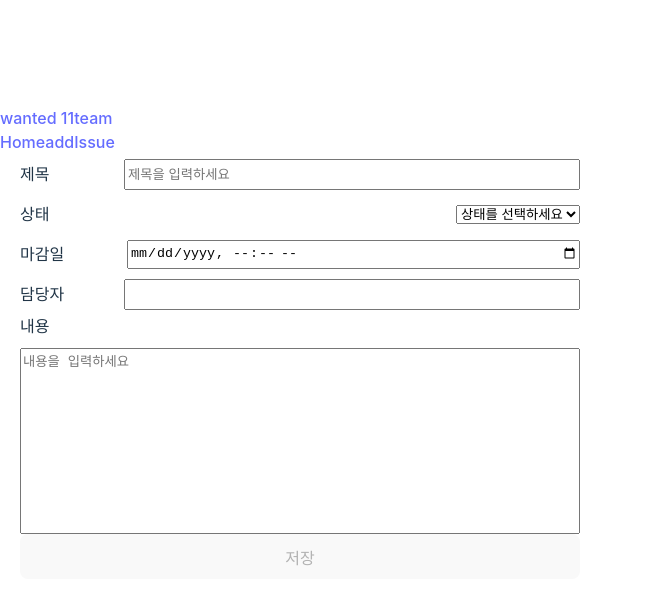
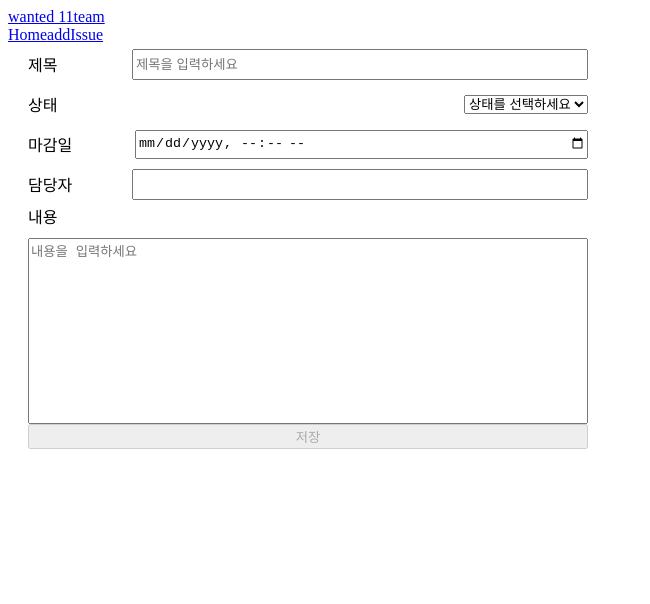
Before and after one commit to pre-onboading-eleven/pre-onboarding-8th-2-11, a React (Vite) app: page /add in a window 1280 px wide. Shown: the top 604 px of the page, without its empty margins (0-650 px from the left). Built offline with nearby package versions, Linux system fonts and the light colour scheme.

Commit message:
remove : app.css, index.css 파일 삭제

```diff
--- a/src/App.css
+++ /dev/null
@@ -1,41 +0,0 @@
-#root {
-  max-width: 1280px;
-  margin: 0 auto;
-  padding: 2rem;
-  text-align: center;
-}
-
-.logo {
-  height: 6em;
-  padding: 1.5em;
-  will-change: filter;
-}
-.logo:hover {
-  filter: drop-shadow(0 0 2em #646cffaa);
-}
-.logo.react:hover {
-  filter: drop-shadow(0 0 2em #61dafbaa);
-}
-
-@keyframes logo-spin {
-  from {
-    transform: rotate(0deg);
-  }
-  to {
-    transform: rotate(360deg);
-  }
-}
-
-@media (prefers-reduced-motion: no-preference) {
-  a:nth-of-type(2) .logo {
-    animation: logo-spin infinite 20s linear;
-  }
-}
-
-.card {
-  padding: 2em;
-}
-
-.read-the-docs {
-  color: #888;
-}
--- a/src/index.css
+++ /dev/null
@@ -1,70 +0,0 @@
-:root {
-  font-family: Inter, Avenir, Helvetica, Arial, sans-serif;
-  font-size: 16px;
-  line-height: 24px;
-  font-weight: 400;
-
-  color-scheme: light dark;
-  color: rgba(255, 255, 255, 0.87);
-  background-color: #242424;
-
-  font-synthesis: none;
-  text-rendering: optimizeLegibility;
-  -webkit-font-smoothing: antialiased;
-  -moz-osx-font-smoothing: grayscale;
-  -webkit-text-size-adjust: 100%;
-}
-
-a {
-  font-weight: 500;
-  color: #646cff;
-  text-decoration: inherit;
-}
-a:hover {
-  color: #535bf2;
-}
-
-body {
-  margin: 0;
-  display: flex;
-  place-items: center;
-  min-width: 320px;
-  min-height: 100vh;
-}
-
-h1 {
-  font-size: 3.2em;
-  line-height: 1.1;
-}
-
-button {
-  border-radius: 8px;
-  border: 1px solid transparent;
-  padding: 0.6em 1.2em;
-  font-size: 1em;
-  font-weight: 500;
-  font-family: inherit;
-  background-color: #1a1a1a;
-  cursor: pointer;
-  transition: border-color 0.25s;
-}
-button:hover {
-  border-color: #646cff;
-}
-button:focus,
-button:focus-visible {
-  outline: 4px auto -webkit-focus-ring-color;
-}
-
-@media (prefers-color-scheme: light) {
-  :root {
-    color: #213547;
-    background-color: #ffffff;
-  }
-  a:hover {
-    color: #747bff;
-  }
-  button {
-    background-color: #f9f9f9;
-  }
-}
--- a/src/main.tsx
+++ b/src/main.tsx
@@ -1,7 +1,6 @@
 import React from 'react';
 import ReactDOM from 'react-dom/client';
 import App from './App';
-import './index.css';
 
 ReactDOM.createRoot(document.getElementById('root') as HTMLElement).render(
   <React.StrictMode>
```
